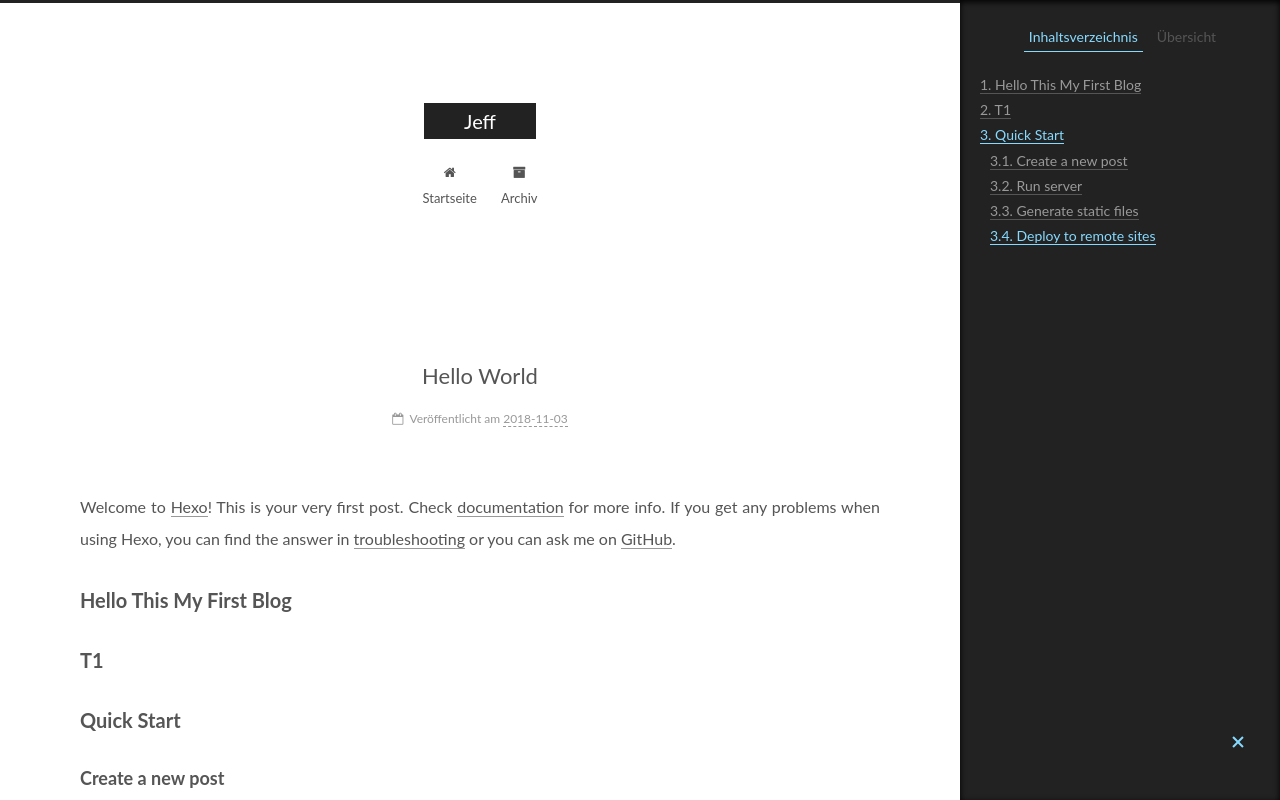
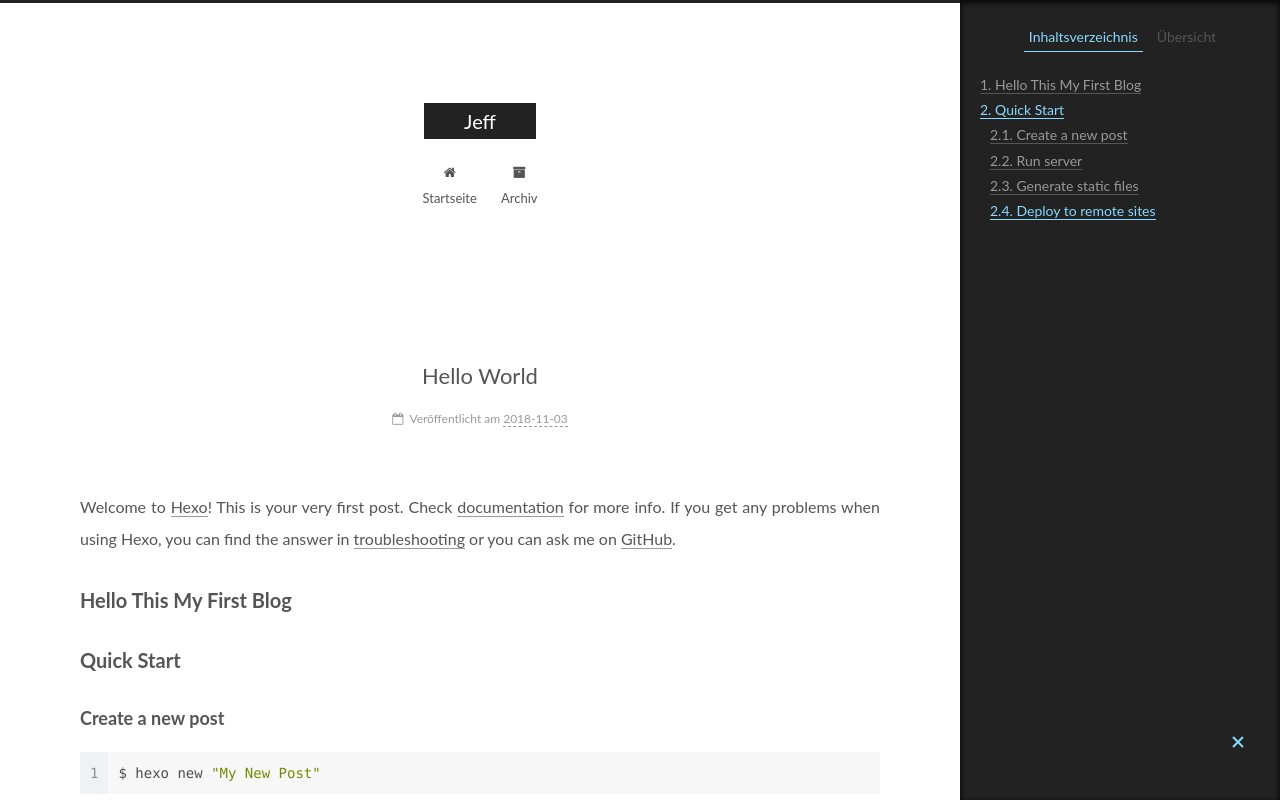
Before and after one commit to SetCalm/setcalm.github.io, a plain HTML site: page 2018/11/03/hello-world/index.html in a window 1280 px wide. Shown: the top 800 px of the page. Drawn offline with Linux system fonts and the light colour scheme.

Commit message:
Site updated: 2018-11-03 22:18:48

```diff
--- a/2018/11/03/hello-world/index.html
+++ b/2018/11/03/hello-world/index.html
@@ -115,7 +115,7 @@
 <meta property="og:site_name" content="Jeff">
 <meta property="og:description" content="Welcome to Hexo! This is your very first post. Check documentation for more info. If you get any problems when using Hexo, you can find the answer in troubleshooting or you can ask me on GitHub. Hello">
 <meta property="og:locale" content="default">
-<meta property="og:updated_time" content="2018-11-03T14:05:59.207Z">
+<meta property="og:updated_time" content="2018-11-03T14:18:41.648Z">
 <meta name="twitter:card" content="summary">
 <meta name="twitter:title" content="Hello World">
 <meta name="twitter:description" content="Welcome to Hexo! This is your very first post. Check documentation for more info. If you get any problems when using Hexo, you can find the answer in troubleshooting or you can ask me on GitHub. Hello">
@@ -324,7 +324,7 @@
 
 
 
-              <time title="Post created: 2018-11-03 20:19:38 / Updated at: 22:05:59" itemprop="dateCreated datePublished" datetime="2018-11-03T20:19:38+08:00">2018-11-03</time>
+              <time title="Post created: 2018-11-03 20:19:38 / Updated at: 22:18:41" itemprop="dateCreated datePublished" datetime="2018-11-03T20:19:38+08:00">2018-11-03</time>
 
 
 
@@ -363,7 +363,7 @@
 
 
         <p>Welcome to <a href="https://hexo.io/" target="_blank" rel="noopener">Hexo</a>! This is your very first post. Check <a href="https://hexo.io/docs/" target="_blank" rel="noopener">documentation</a> for more info. If you get any problems when using Hexo, you can find the answer in <a href="https://hexo.io/docs/troubleshooting.html" target="_blank" rel="noopener">troubleshooting</a> or you can ask me on <a href="https://github.com/hexojs/hexo/issues">GitHub</a>.</p>
-<h2 id="Hello-This-My-First-Blog"><a href="#Hello-This-My-First-Blog" class="headerlink" title="Hello This My First Blog"></a>Hello This My First Blog</h2><h2 id="T1"><a href="#T1" class="headerlink" title="T1"></a>T1</h2><h2 id="Quick-Start"><a href="#Quick-Start" class="headerlink" title="Quick Start"></a>Quick Start</h2><h3 id="Create-a-new-post"><a href="#Create-a-new-post" class="headerlink" title="Create a new post"></a>Create a new post</h3><figure class="highlight bash"><table><tr><td class="gutter"><pre><span class="line">1</span><br></pre></td><td class="code"><pre><span class="line">$ hexo new <span class="string">"My New Post"</span></span><br></pre></td></tr></table></figure>
+<h2 id="Hello-This-My-First-Blog"><a href="#Hello-This-My-First-Blog" class="headerlink" title="Hello This My First Blog"></a>Hello This My First Blog</h2><h2 id="Quick-Start"><a href="#Quick-Start" class="headerlink" title="Quick Start"></a>Quick Start</h2><h3 id="Create-a-new-post"><a href="#Create-a-new-post" class="headerlink" title="Create a new post"></a>Create a new post</h3><figure class="highlight bash"><table><tr><td class="gutter"><pre><span class="line">1</span><br></pre></td><td class="code"><pre><span class="line">$ hexo new <span class="string">"My New Post"</span></span><br></pre></td></tr></table></figure>
 <p>More info: <a href="https://hexo.io/docs/writing.html" target="_blank" rel="noopener">Writing</a></p>
 <h3 id="Run-server"><a href="#Run-server" class="headerlink" title="Run server"></a>Run server</h3><figure class="highlight bash"><table><tr><td class="gutter"><pre><span class="line">1</span><br></pre></td><td class="code"><pre><span class="line">$ hexo server</span><br></pre></td></tr></table></figure>
 <p>More info: <a href="https://hexo.io/docs/server.html" target="_blank" rel="noopener">Server</a></p>
@@ -500,7 +500,7 @@
 
 
 
-              <div class="post-toc-content"><ol class="nav"><li class="nav-item nav-level-2"><a class="nav-link" href="#Hello-This-My-First-Blog"><span class="nav-number">1.</span> <span class="nav-text">Hello This My First Blog</span></a></li><li class="nav-item nav-level-2"><a class="nav-link" href="#T1"><span class="nav-number">2.</span> <span class="nav-text">T1</span></a></li><li class="nav-item nav-level-2"><a class="nav-link" href="#Quick-Start"><span class="nav-number">3.</span> <span class="nav-text">Quick Start</span></a><ol class="nav-child"><li class="nav-item nav-level-3"><a class="nav-link" href="#Create-a-new-post"><span class="nav-number">3.1.</span> <span class="nav-text">Create a new post</span></a></li><li class="nav-item nav-level-3"><a class="nav-link" href="#Run-server"><span class="nav-number">3.2.</span> <span class="nav-text">Run server</span></a></li><li class="nav-item nav-level-3"><a class="nav-link" href="#Generate-static-files"><span class="nav-number">3.3.</span> <span class="nav-text">Generate static files</span></a></li><li class="nav-item nav-level-3"><a class="nav-link" href="#Deploy-to-remote-sites"><span class="nav-number">3.4.</span> <span class="nav-text">Deploy to remote sites</span></a></li></ol></li></ol></div>
+              <div class="post-toc-content"><ol class="nav"><li class="nav-item nav-level-2"><a class="nav-link" href="#Hello-This-My-First-Blog"><span class="nav-number">1.</span> <span class="nav-text">Hello This My First Blog</span></a></li><li class="nav-item nav-level-2"><a class="nav-link" href="#Quick-Start"><span class="nav-number">2.</span> <span class="nav-text">Quick Start</span></a><ol class="nav-child"><li class="nav-item nav-level-3"><a class="nav-link" href="#Create-a-new-post"><span class="nav-number">2.1.</span> <span class="nav-text">Create a new post</span></a></li><li class="nav-item nav-level-3"><a class="nav-link" href="#Run-server"><span class="nav-number">2.2.</span> <span class="nav-text">Run server</span></a></li><li class="nav-item nav-level-3"><a class="nav-link" href="#Generate-static-files"><span class="nav-number">2.3.</span> <span class="nav-text">Generate static files</span></a></li><li class="nav-item nav-level-3"><a class="nav-link" href="#Deploy-to-remote-sites"><span class="nav-number">2.4.</span> <span class="nav-text">Deploy to remote sites</span></a></li></ol></li></ol></div>
 
 
           </div>
```
Also changed, not shown: index.html (+2 -2 lines).
